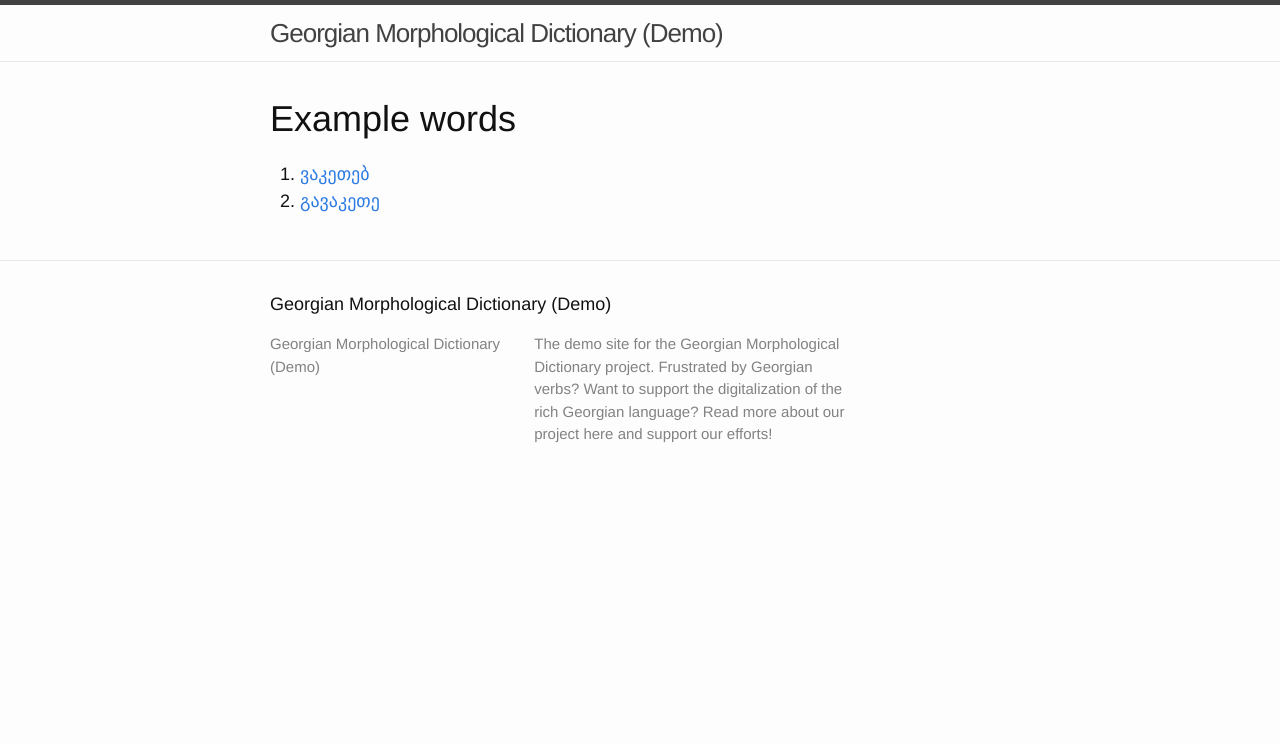
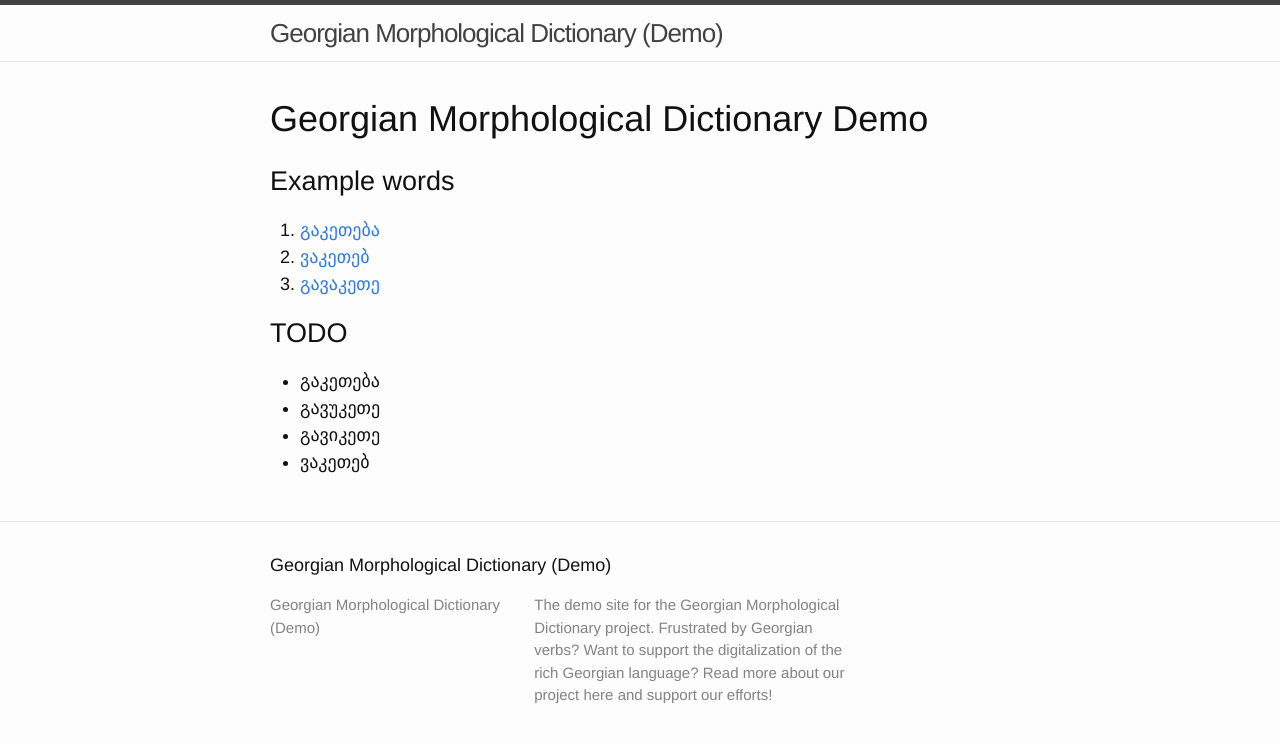
Before and after one commit to nwshane/georgian-morphology-demo, a Jekyll site: the page built from index.html, in a window 1280 px wide. Shown: the top 743 px of the page. Built offline with Jekyll 4.4.1, drawn with Linux system fonts in a browser that asks for light colours; nearby versions of some CDN libraries.

Commit message:
Added TODO to home page; added გაკეთება page.

```diff
--- a/index.html
+++ b/index.html
@@ -3,8 +3,13 @@ layout: default
 ---
 
 <h1>
+  Georgian Morphological Dictionary Demo
+</h1>
+
+<section>
+  <h2>
     Example words
-</h1>
+  </h2>
 
   <ol>
 
@@ -17,3 +22,31 @@ layout: default
     {% endfor %}
 
   </ol>
+</section>
+
+
+<section>
+  <h2>
+    TODO
+  </h2>
+
+  <ul>
+
+    <li>
+      გაკეთება
+    </li>
+
+    <li>
+      გავუკეთე
+    </li>
+
+    <li>
+      გავიკეთე
+    </li>
+
+    <li>
+      ვაკეთებ
+    </li>
+
+  </ul>
+</section>
```
Also changed, not shown: _posts/words/2016-03-02-გავაკეთე.markdown (+12 -9 lines), _posts/words/2016-03-31-გაკეთება.markdown (added, +11 -0 lines). Lines whose indentation alone changed are shown as unchanged.
